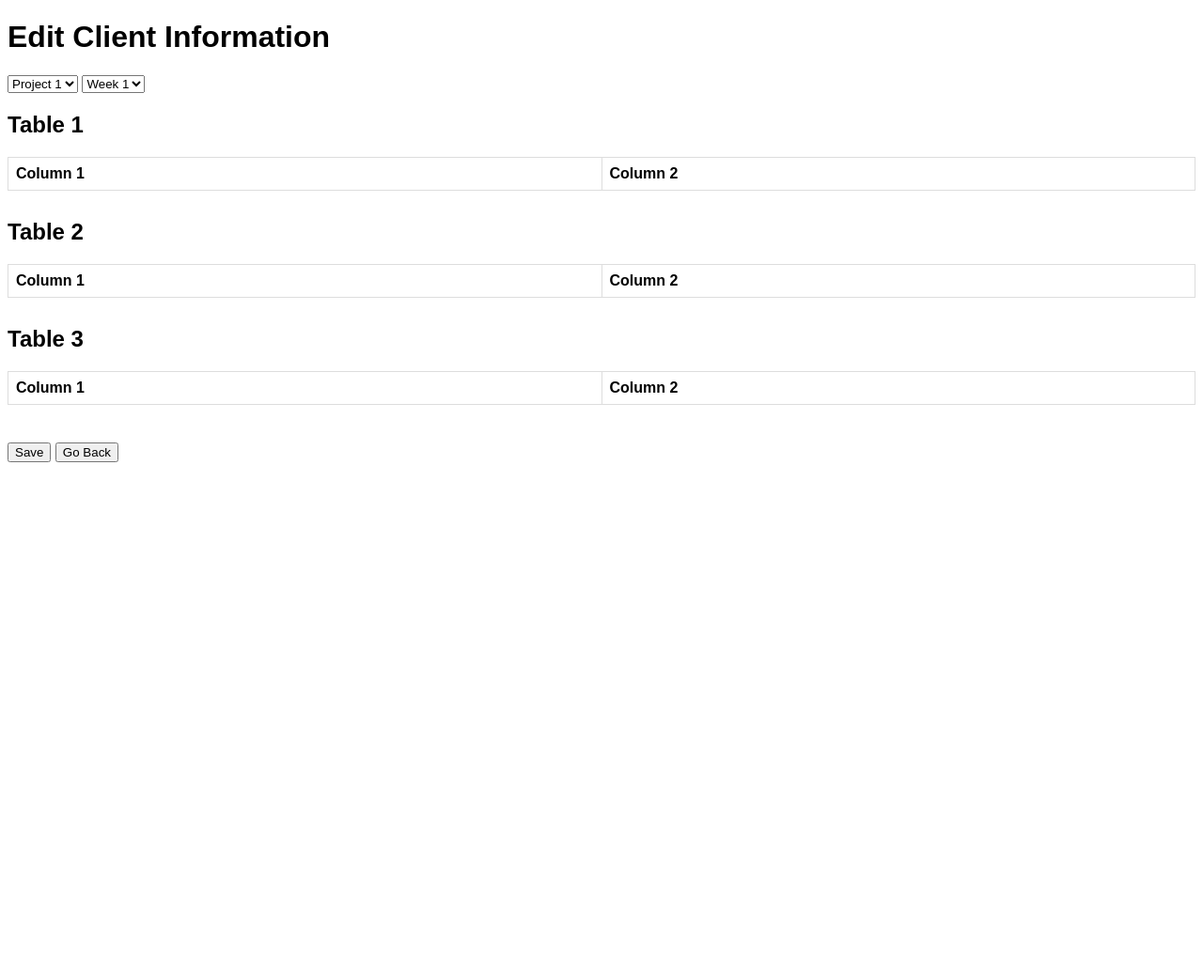
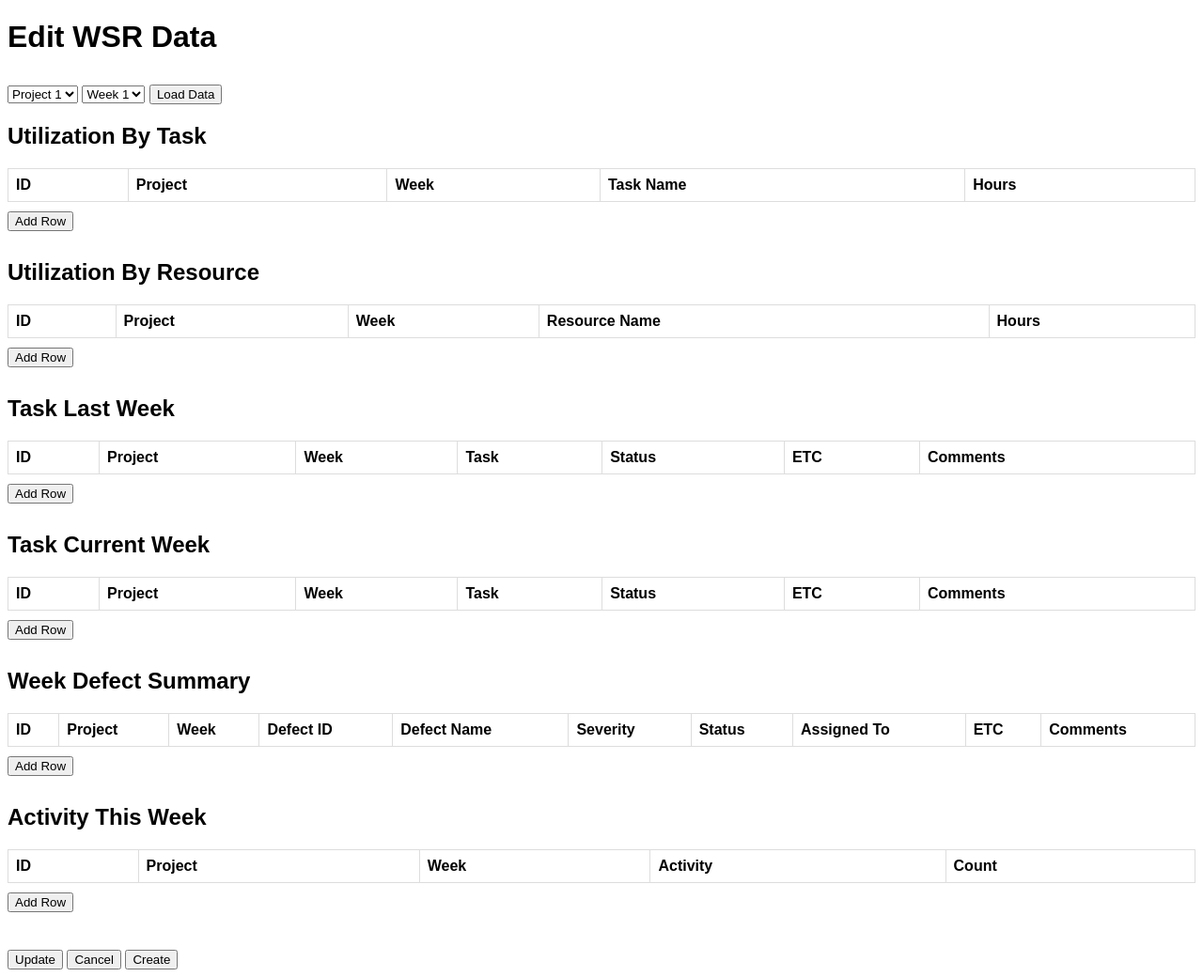
Before and after one commit to VigneshDhakshnamoorthy/flask_practice, a Flask app: page /edit in a window 1280 px wide. Shown: the whole page at 94% size. Before the commit the page ends 492 px from the top, so only its background shows below. Run offline with Flask 3, Linux system fonts and the light colour scheme; data comes from the database, SQL or seed files in the repository; both versions use the stored data as it was after the commit; data that the repository does not hold is empty.

Commit message:
new flow

```diff
--- a/app.py
+++ b/app.py
@@ -1,7 +1,10 @@
-from flask import Flask, Response, jsonify, render_template, request
+from typing import Any, Generator, List, Tuple
+from flask import Flask, Response, jsonify, render_template, request, session
 from database_helper import DatabaseHelper
 
 app = Flask(__name__)
+app.secret_key = 'super secret key'
+app.config['SESSION_TYPE'] = 'filesystem'
 
 db_name = './database/wsr.db'
 
@@ -15,6 +18,51 @@ def index() -> str:
 @app.route('/edit')
 def edit() -> str:
     return render_template('edit.html')
+
+data = [
+    ["John", "Doe", 30],
+    ["Jane", "Smith", 25],
+    ["Bob", "Johnson", 35]
+]
+
+@app.route('/editable', methods=['GET', 'POST'])
+def editable():
+    if request.method == 'POST':
+        # Handle update request
+        updated_data = request.json['data']
+        for row in updated_data:
+            row_index = int(row['row'])
+            column_index = int(row['column'])
+            new_value = row['value']
+            print(new_value)
+            data[row_index][column_index] = new_value
+        return jsonify({'message': 'Data updated successfully'})
+    # Pass data to the template
+    return render_template('editable.html', data=data)
+
+@app.route('/sample' , methods=['GET', 'POST'])
+def sample() -> str:
+    project_select: str | None = None
+    week_select: str | None = None
+    project_list: list =  ["Project1", "Project2"]
+    week_list: list =  ["Week1", "Week2"]
+    if request.method == 'GET':
+        session["select_project"] = project_list[0]
+        project_select = project_list[0]
+        week_select = week_list[0]
+
+    if request.method == "POST" and "select_project" in request.form:
+        project_select = request.form.get("select_project")
+        session["select_project"] = project_select
+        week_select:str = session["select_week"]
+
+    if request.method == "POST" and "select_week" in request.form:
+        week_select = request.form.get("select_week")
+        session["select_week"] = week_select
+        project_select:str = session["select_project"]
+
+    print(f"Project : {project_select} Week : {week_select}")
+    return render_template('sample.html',project_list =project_list, week_list = week_list, selected_project = project_select, selected_week = week_select)
 
 @app.route('/save_data', methods=['POST'])
 def save_data() -> str:
@@ -39,22 +87,27 @@ def save_data() -> str:
 
 @app.route('/fetch_data', methods=['POST'])
 def fetch_data() -> Response:
-    project = request.json['project']
-    week = request.json['week']
-    data = {}
+    project: Any = request.json['project']
+    week: Any = request.json['week']
+    data: dict = {}
     for table_name in db_helper.get_table_names():
-        data[table_name] = db_helper.fetch_data(table_name, 'project=? AND week=?', (project, week))
+        fetch_data_query: List[Tuple[Any]] = db_helper.fetch_data(table_name, 'project=? AND week=?', (project, week))
+        data[table_name] = [sq for sq in fetch_data_query]
     return jsonify(data)
+
+
 
 @app.route('/update_data', methods=['POST'])
 def update_data() -> str:
-    project = request.json['project']
-    week = request.json['week']
-
+    project: Any = request.json['project']
+    week: Any = request.json['week']
+    print(request.json)
     def update_table(table_name, data):
         for row in data:
-            id = row.pop('id')  # Remove ID from the row
-            db_helper.update_data(table_name, ', '.join([f"{key}=? " for key in row.keys()]), 'id=?', tuple(row.values()) + (id,))
+            if 'id' in row:
+                id = row.pop('id')
+                set_clause = ', '.join([f"{key}=?" for key in row.keys()])
+                db_helper.update_data(table_name, set_clause, 'id=?', tuple(row.values()) + (id,))
 
     update_table('utilization_by_task', request.json['utilization_by_task'])
     update_table('utilization_by_resource', request.json['utilization_by_resource'])
--- a/templates/edit.html
+++ b/templates/edit.html
@@ -1,9 +1,10 @@
 <!DOCTYPE html>
 <html lang="en">
+
 <head>
   <meta charset="UTF-8">
   <meta name="viewport" content="width=device-width, initial-scale=1.0">
-  <title>Edit Client Information</title>
+  <title>Edit Data</title>
   <style>
     body {
       font-family: Arial, sans-serif;
@@ -15,7 +16,8 @@
       margin-top: 20px;
     }
 
-    th, td {
+    th,
+    td {
       border: 1px solid #dddddd;
       text-align: left;
       padding: 8px;
@@ -28,154 +30,264 @@
     .table-container {
       margin-bottom: 30px;
     }
+
+    .hidden {
+      display: none;
+  }
   </style>
 </head>
+
 <body>
-  <h1>Edit Client Information</h1>
+  <h1>Edit WSR Data</h1>
 
   <div>
-    <select id="projectSelect" onchange="fetchData()">
+    <select id="projectSelect">
       <option value="project1">Project 1</option>
       <option value="project2">Project 2</option>
       <!-- Add more projects as needed -->
     </select>
 
-    <select id="weekSelect" onchange="fetchData()">
+    <select id="weekSelect">
       <option value="week1">Week 1</option>
       <option value="week2">Week 2</option>
       <!-- Add more weeks as needed -->
     </select>
+    <button id="loadData">Load Data</button>
   </div>
 
   <div class="table-container">
-    <h2>Table 1</h2>
-    <table id="clientTable1">
+    <h2>Utilization By Task</h2>
+    <table id="utilizationByTask">
       <thead>
         <tr>
-          <th>Column 1</th>
-          <th>Column 2</th>
+          <th>ID</th>
+          <th>Project</th>
+          <th>Week</th>
+          <th>Task Name</th>
+          <th>Hours</th>
         </tr>
       </thead>
       <tbody>
         <!-- Data rows will be inserted here dynamically -->
       </tbody>
     </table>
+    <button class="addRow" data-table="utilizationByTask">Add Row</button>
   </div>
 
   <div class="table-container">
-    <h2>Table 2</h2>
-    <table id="clientTable2">
+    <h2>Utilization By Resource</h2>
+    <table id="utilizationByResource">
       <thead>
         <tr>
-          <th>Column 1</th>
-          <th>Column 2</th>
+          <th>ID</th>
+          <th>Project</th>
+          <th>Week</th>
+          <th>Resource Name</th>
+          <th>Hours</th>
         </tr>
       </thead>
       <tbody>
         <!-- Data rows will be inserted here dynamically -->
       </tbody>
     </table>
+    <button class="addRow" data-table="utilizationByResource">Add Row</button>
   </div>
 
   <div class="table-container">
-    <h2>Table 3</h2>
-    <table id="clientTable3">
+    <h2>Task Last Week</h2>
+    <table id="taskLastWeek">
       <thead>
         <tr>
-          <th>Column 1</th>
-          <th>Column 2</th>
+          <th>ID</th>
+          <th>Project</th>
+          <th>Week</th>
+          <th>Task</th>
+          <th>Status</th>
+          <th>ETC</th>
+          <th>Comments</th>
         </tr>
       </thead>
       <tbody>
         <!-- Data rows will be inserted here dynamically -->
       </tbody>
     </table>
+    <button class="addRow" data-table="taskLastWeek">Add Row</button>
   </div>
 
-  <button id="saveData">Save</button>
-  <button onclick="window.location.href = '/';">Go Back</button>
+  <div class="table-container">
+    <h2>Task Current Week</h2>
+    <table id="taskCurrentWeek">
+      <thead>
+        <tr>
+          <th>ID</th>
+          <th>Project</th>
+          <th>Week</th>
+          <th>Task</th>
+          <th>Status</th>
+          <th>ETC</th>
+          <th>Comments</th>
+        </tr>
+      </thead>
+      <tbody>
+        <!-- Data rows will be inserted here dynamically -->
+      </tbody>
+    </table>
+    <button class="addRow" data-table="taskCurrentWeek">Add Row</button>
+  </div>
+
+  <div class="table-container">
+    <h2>Week Defect Summary</h2>
+    <table id="weekDefectSummary">
+      <thead>
+        <tr>
+          <th>ID</th>
+          <th>Project</th>
+          <th>Week</th>
+          <th>Defect ID</th>
+          <th>Defect Name</th>
+          <th>Severity</th>
+          <th>Status</th>
+          <th>Assigned To</th>
+          <th>ETC</th>
+          <th>Comments</th>
+        </tr>
+      </thead>
+      <tbody>
+        <!-- Data rows will be inserted here dynamically -->
+      </tbody>
+    </table>
+    <button class="addRow" data-table="weekDefectSummary">Add Row</button>
+  </div>
+
+  <div class="table-container">
+    <h2>Activity This Week</h2>
+    <table id="activityThisWeek">
+      <thead>
+        <tr>
+           <th>ID</th>
+          <th>Project</th>
+          <th>Week</th>
+          <th>Activity</th>
+          <th>Count</th>
+        </tr>
+      </thead>
+      <tbody>
+        <!-- Data rows will be inserted here dynamically -->
+      </tbody>
+    </table>
+    <button class="addRow" data-table="activityThisWeek">Add Row</button>
+  </div>
+
+  <button id="updateData">Update</button>
+  <button id="cancel">Cancel</button>
+  <button onclick="window.location.href = '/';">Create</button>
 
   <script>
-    document.addEventListener("DOMContentLoaded", function() {
-      fetchData();
+    document.querySelectorAll(".addRow").forEach(button => {
+      button.addEventListener("click", function () {
+        var tableId = this.getAttribute('data-table');
+        var table = document.getElementById(tableId);
+        var newRow = table.getElementsByTagName('tbody')[0].insertRow();
+        var numCols = table.rows[0].cells.length;
+        for (var i = 0; i < numCols; i++) {
+          var cell = newRow.insertCell(i);
+          cell.contentEditable = true;
+        }
+      });
     });
 
-    function fetchData() {
+    document.getElementById("loadData").addEventListener("click", function () {
       var project = document.getElementById("projectSelect").value;
       var week = document.getElementById("weekSelect").value;
+
       fetch('/fetch_data', {
         method: 'POST',
         headers: {
           'Content-Type': 'application/json',
         },
-        body: JSON.stringify({
-          project: project,
-          week: week
-        })
-      })
-      .then(response => response.json())
-      .then(data => {
-        fillTable('clientTable1', data.data1);
-        fillTable('clientTable2', data.data2);
-        fillTable('clientTable3', data.data3);
-      })
-      .catch(error => {
-        console.error('Error fetching data:', error);
+        body: JSON.stringify({ project: project, week: week })
+      }).then(response => response.json()).then(data => {
+        loadTableData('utilizationByTask', data.utilization_by_task);
+        loadTableData('utilizationByResource', data.utilization_by_resource);
+        loadTableData('taskLastWeek', data.task_last_week);
+        loadTableData('taskCurrentWeek', data.task_current_week);
+        loadTableData('weekDefectSummary', data.week_defect_summary);
+        loadTableData('activityThisWeek', data.activity_this_week);
+      });
+    });
+
+
+
+    function loadTableData(tableId, data) {
+      var tableBody = document.getElementById(tableId).getElementsByTagName('tbody')[0];
+      tableBody.innerHTML = '';
+      data.forEach(row => {
+        var newRow = tableBody.insertRow();
+        row.forEach(cellData => {
+          var cell = newRow.insertCell();
+          cell.contentEditable = true;
+          cell.innerText = cellData;
+        });
       });
     }
 
-    function fillTable(tableId, data) {
-      var tableBody = document.getElementById(tableId).getElementsByTagName('tbody')[0];
-      tableBody.innerHTML = ''; // Clear table body
-      data.forEach(row => {
-        var newRow = tableBody.insertRow(tableBody.rows.length);
-        var cell1 = newRow.insertCell(0);
-        var cell2 = newRow.insertCell(1);
-        cell1.contentEditable = true;
-        cell2.contentEditable = true;
-        cell1.innerText = row[3];
-        cell2.innerText = row[4];
-        // Store the ID in a data attribute
-        newRow.setAttribute('data-id', row[0]);
-      });
-    }
-
-    document.getElementById("saveData").addEventListener("click", function() {
+    document.getElementById("updateData").addEventListener("click", function () {
       var project = document.getElementById("projectSelect").value;
       var week = document.getElementById("weekSelect").value;
 
+      // Define column mappings for each table
+      var columnMappings = {
+        "utilizationByTask": ["id", "project", "week", "task_name", "hours"],
+        "utilizationByResource": ["id", "project", "week", "resource_name", "hours"],
+        "taskLastWeek": ["id", "project", "week", "task", "status", "etc", "comments"],
+        "taskCurrentWeek": ["id", "project", "week", "task", "status", "etc", "comments"],
+        "weekDefectSummary": ["id", "project", "week", "defect_id", "defect_name", "severity", "status", "assigned_to", "etc", "comments"],
+        "activityThisWeek": ["id", "project", "week", "activity", "count"]
+      };
+
       function collectData(tableId) {
-        var ids = [];
-        var column1Data = [];
-        var column2Data = [];
         var table = document.getElementById(tableId).getElementsByTagName('tbody')[0];
         var rows = table.getElementsByTagName('tr');
+        var data = [];
         for (var i = 0; i < rows.length; i++) {
           var cells = rows[i].getElementsByTagName('td');
-          ids.push(rows[i].getAttribute('data-id'));
-          column1Data.push(cells[0].innerText);
-          column2Data.push(cells[1].innerText);
+          var rowData = {};
+          var columnNames = columnMappings[tableId];
+          for (var j = 0; j < cells.length; j++) {
+            rowData[columnNames[j]] = cells[j].innerText;
+          }
+          data.push(rowData);
         }
-        return { ids: ids, column1: column1Data, column2: column2Data };
+        return data;
       }
 
-      var data1 = collectData('clientTable1');
-      var data2 = collectData('clientTable2');
-      var data3 = collectData('clientTable3');
+      // Collect data for each table
+      var utilizationByTaskData = collectData("utilizationByTask");
+      var utilizationByResourceData = collectData("utilizationByResource");
+      var taskLastWeekData = collectData("taskLastWeek");
+      var taskCurrentWeekData = collectData("taskCurrentWeek");
+      var weekDefectSummaryData = collectData("weekDefectSummary");
+      var activityThisWeekData = collectData("activityThisWeek");
 
+      // Construct the request payload
+      var requestData = {
+        "project": project,
+        "week": week,
+        "utilization_by_task": utilizationByTaskData,
+        "utilization_by_resource": utilizationByResourceData,
+        "task_last_week": taskLastWeekData,
+        "task_current_week": taskCurrentWeekData,
+        "week_defect_summary": weekDefectSummaryData,
+        "activity_this_week": activityThisWeekData
+      };
 
+      // Send the data to the Flask backend
       fetch('/update_data', {
         method: 'POST',
         headers: {
           'Content-Type': 'application/json',
         },
-        body: JSON.stringify({
-          project: project,
-          week: week,
-          data1: data1,
-          data2: data2,
-          data3: data3
-        })
+        body: JSON.stringify(requestData)
       }).then(response => {
         if (response.ok) {
           alert('Data updated successfully');
@@ -184,6 +296,13 @@
         }
       });
     });
+
+    document.getElementById("cancel").addEventListener("click", function () {
+      document.querySelectorAll("tbody").forEach(tbody => {
+        tbody.innerHTML = ''; // Clear table bodies
+      });
+    });
   </script>
 </body>
+
 </html>
```
Also changed, not shown: app2.py (added, +42 -0 lines), templates/editable.html (added, +79 -0 lines), templates/index2.html (added, +76 -0 lines), templates/sample.html (added, +80 -0 lines), database.db (added), database/wsr.db.
